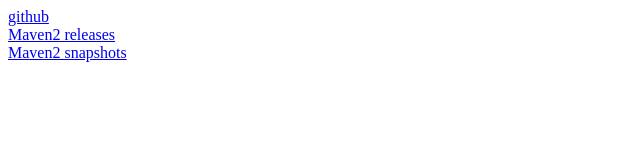
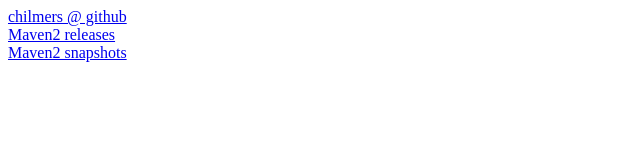
Before and after one commit to chilmers/chilmers.github.com, a plain HTML site: page index.html in a window 1280 px wide. Shown: the whole page, without its empty margins (0-640 px from the left). Drawn offline with Linux system fonts and the light colour scheme.

Commit message:
Updated chilmers.github.com

```diff
--- a/index.html
+++ b/index.html
@@ -13,7 +13,7 @@
 
     <article id="github">
       <section id="chilmers">
-        <a href="https://github.com/chilmers">github</a>
+        <a href="https://github.com/chilmers">chilmers @ github</a>
       </section>
     </article>
 
```
